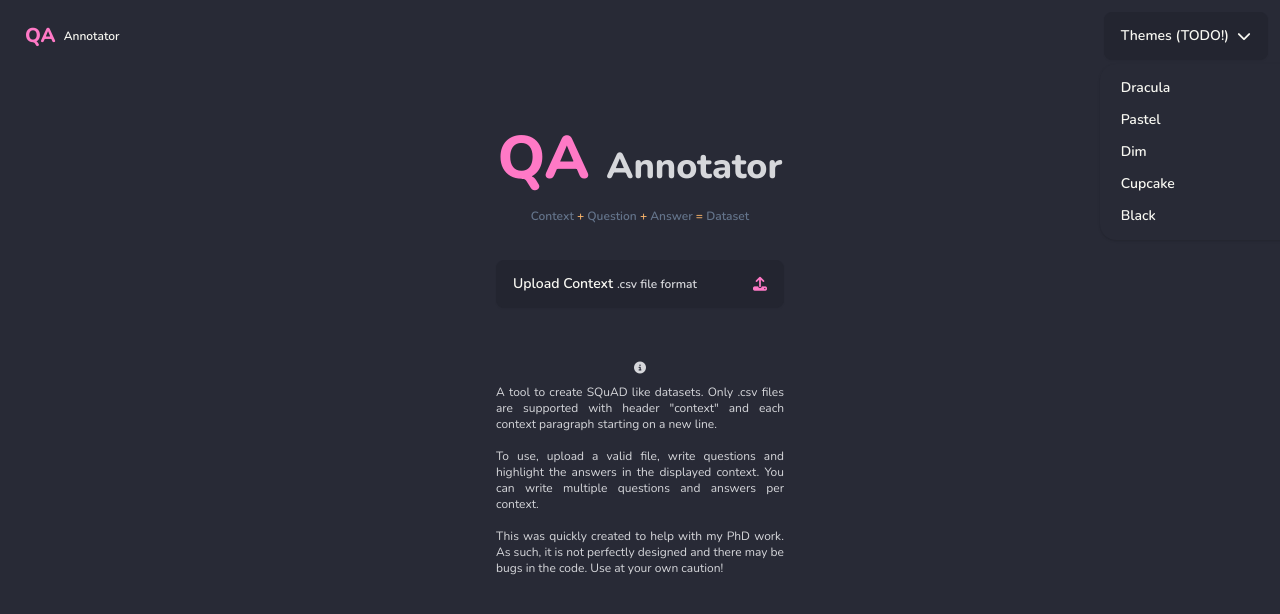
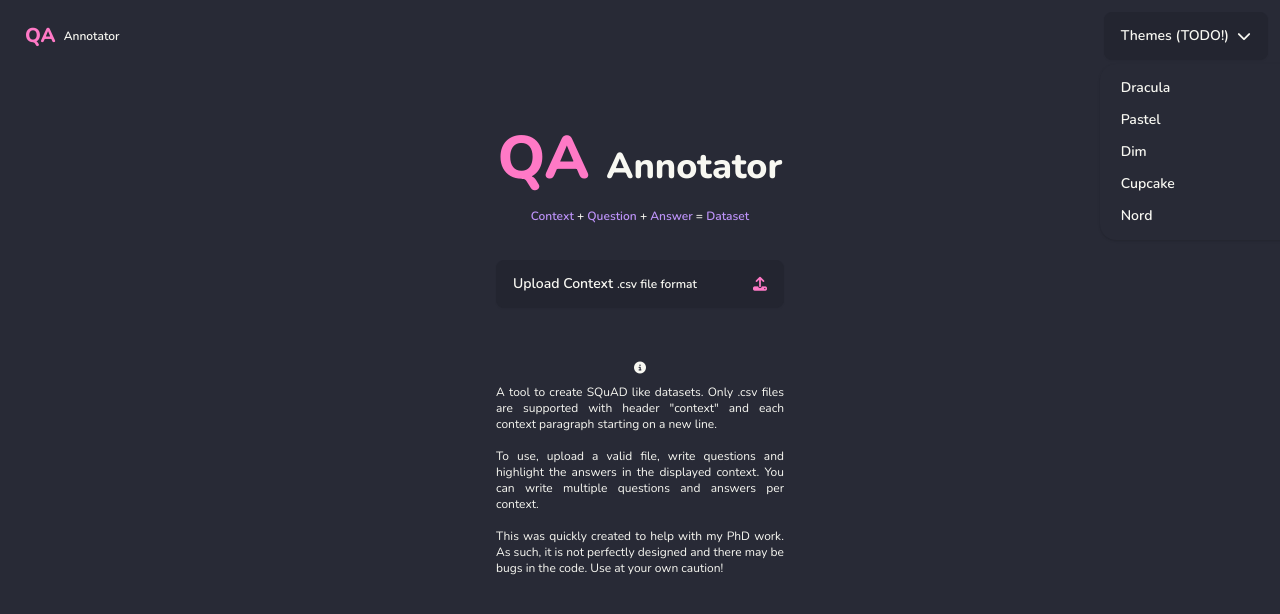
Before and after one commit to gh-PankajKumar/QA-Annotator, a React (Vite) app in the folder frontend/: page / in a window 1280 px wide. Both pictures are taken after a click on the label "Themes (TODO!)". Shown: the top 614 px of the page. Built offline with nearby package versions, Linux system fonts and the light colour scheme.

Commit message:
Small ui changes

```diff
--- a/frontend/src/components/Header.jsx
+++ b/frontend/src/components/Header.jsx
@@ -8,7 +8,7 @@ export default function Header(props) {
       <div className="flex-1">
         <a className="text-xl btn btn-ghost" href="/">
           <span className="font-black text-primary">QA</span>{" "}
-          <span className="text-xs">Annotator</span>
+          <span className="text-xs text-base-content">Annotator</span>
         </a>
       </div>
       <div className="flex-none">
@@ -62,8 +62,8 @@ export default function Header(props) {
                 type="radio"
                 name="theme-dropdown"
                 className="justify-start theme-controller btn btn-sm btn-block btn-ghost"
-                aria-label="Black"
-                value="black"
+                aria-label="Nord"
+                value="nord"
               />
             </li>
           </ul>
--- a/frontend/src/components/HomePage.jsx
+++ b/frontend/src/components/HomePage.jsx
@@ -12,14 +12,14 @@ export default function HomePage(props) {
     <main className="flex flex-col flex-1 gap-3 justify-center p-4 pb-40 text-center sm:gap-4 md:gap-5">
       <h1 className="text-4xl font-black text-primary sm:text-5xl md:text-6xl">
         QA{" "}
-        <span className="text-2xl text-neutral-content sm:text-3xl md:text-4xl">
+        <span className="text-2xl text-base-content sm:text-3xl md:text-4xl">
           Annotator
         </span>
       </h1>
-      <h3 className="font-semibold md:text-xs text-slate-500">
-        Context <span className="text-accent">&#43;</span> Question{" "}
-        <span className="text-accent">&#43;</span> Answer{" "}
-        <span className="text-accent">&#61;</span> Dataset
+      <h3 className="font-semibold md:text-xs text-secondary">
+        Context <span className="text-base-content">&#43;</span> Question{" "}
+        <span className="text-base-content">&#43;</span> Answer{" "}
+        <span className="text-base-content">&#61;</span> Dataset
       </h3>
       <button
         onClick={() => fileInputRef.current.click()}
@@ -27,7 +27,7 @@ export default function HomePage(props) {
       >
         <p>
           Upload Context{" "}
-          <span className="text-xs text-neutral-content">.csv file format</span>
+          <span className="text-xs text-base-content">.csv file format</span>
         </p>
 
         <i className="text-primary fa-solid fa-upload"></i>
@@ -40,19 +40,19 @@ export default function HomePage(props) {
         accept=".csv"
       />
 
-      <div className="gap-4 justify-between mx-auto my-4 w-72 max-w-full text-xs text-neutral-content">
+      <div className="gap-4 justify-between mx-auto my-4 w-72 max-w-full text-xs text-base-content">
         <i className="fa-solid fa-circle-info"></i>
-        <p className="py-2 text-justify text-neutral-content">
+        <p className="py-2 text-justify text-base-content">
           A tool to create SQuAD like datasets. Only .csv files are supported
           with header "context" and each context paragraph starting on a new
           line.
         </p>
-        <p className="py-2 text-justify text-neutral-content">
+        <p className="py-2 text-justify text-base-content">
           To use, upload a valid file, write questions and highlight the answers
           in the displayed context. You can write multiple questions and answers
           per context.
         </p>
-        <p className="py-2 text-justify text-neutral-content">
+        <p className="py-2 text-justify text-base-content">
           This was quickly created to help with my PhD work. As such, it is not
           perfectly designed and there may be bugs in the code. Use at your own
           caution!
--- a/frontend/tailwind.config.js
+++ b/frontend/tailwind.config.js
@@ -6,6 +6,6 @@ export default {
   },
   plugins: [require("daisyui")],
   daisyui: {
-    themes: ["dracula", "pastel", "dim", "lofi", "cupcake", "black"],
+    themes: ["dracula", "pastel", "dim", "lofi", "cupcake", "nord"],
   },
 };
```
